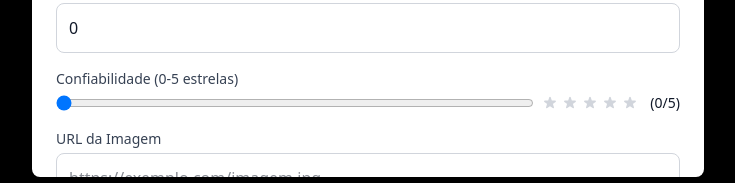
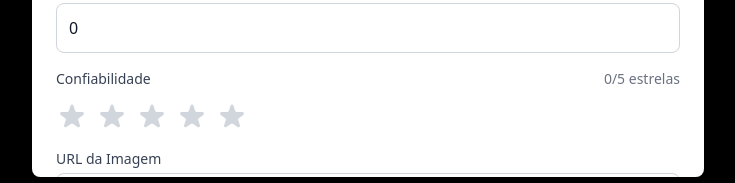
Before and after one commit to ViniciusBoroto/whey-baratein, a React app in the folder frontend/: page / in a window 1280 px wide. Both pictures are taken after a click on the button "+ Adicionar". Shown: the part 583-766 px from the top of the page, without its empty margins (272-1007 px from the left). Built offline with nearby package versions, Linux system fonts and the light colour scheme; no server answers; the HTML template or start-up script is replaced by a standard one.

Commit message:
data: brands

```diff
--- a/frontend/src/App.tsx
+++ b/frontend/src/App.tsx
@@ -1,6 +1,7 @@
 import React, { useState, useEffect } from "react";
 import "./App.css";
 import { BrandSelector } from "./components/BrandSelector";
+import { StarSlider } from "./components/StarSlider";
 
 interface WheyProtein {
   id: number;
@@ -313,26 +314,25 @@ function App() {
 
         {/* Content */}
         {activeTab === "products" && (
-          <div className="grid grid-cols-1 sm:grid-cols-2 md:grid-cols-3 lg:grid-cols-4 xl:grid-cols-5 gap-4">
+          <div className="grid grid-cols-2 sm:grid-cols-3 md:grid-cols-4 lg:grid-cols-5 xl:grid-cols-6 gap-3">
             {proteins.map((protein) => (
               <div
                 key={protein.id}
-                className={`rounded-lg shadow-md p-4 ${
+                className={`rounded-lg shadow-sm p-3 ${
                   darkMode
                     ? "bg-gray-800 border-gray-700"
                     : "bg-white border-gray-200"
-                } border`}
+                } border hover:shadow-md transition-shadow`}
               >
                 {protein.image_url && (
                   <img
                     src={protein.image_url}
                     alt={protein.name}
-                    className="w-full h-32 object-cover rounded-lg mb-3"
+                    className="w-full h-20 object-cover rounded mb-2"
                   />
                 )}
-                <div className="flex justify-between items-start mb-2">
-                  <div className="flex-1">
-                    <h3 className="text-sm font-semibold truncate">
+                <div className="mb-2">
+                  <h3 className="text-xs font-semibold truncate">
                     {protein.name}
                   </h3>
                   <p
@@ -343,17 +343,16 @@ function App() {
                     {protein.brand?.name || "Sem marca"}
                   </p>
                 </div>
-                  <span className="px-2 py-1 bg-blue-100 text-blue-800 text-xs font-medium rounded-full ml-2">
+
+                <div className="flex items-center justify-between mb-2">
+                  <span className="px-2 py-1 bg-blue-100 text-blue-800 text-xs font-medium rounded">
                     R$ {protein.price.toFixed(0)}
                   </span>
-                </div>
-
-                <div className="flex items-center justify-between mb-3">
                   <div className="flex items-center space-x-1">
                     {Array.from({ length: 5 }, (_, i) => (
                       <svg
                         key={i}
-                        className={`w-3 h-3 ${
+                        className={`w-2 h-2 ${
                           i < protein.reliability
                             ? "text-yellow-400"
                             : "text-gray-300"
@@ -365,12 +364,9 @@ function App() {
                       </svg>
                     ))}
                   </div>
-                  <span className="text-xs text-gray-500">
-                    ({protein.reliability}/5)
-                  </span>
                 </div>
 
-                <div className="space-y-1 mb-3 text-xs">
+                <div className="space-y-1 mb-2 text-xs">
                   <div className="flex justify-between">
                     <span
                       className={`${
@@ -395,30 +391,18 @@ function App() {
                       {protein.protein_concentration.toFixed(1)}%
                     </span>
                   </div>
-                  <div className="flex justify-between">
-                    <span
-                      className={`${
-                        darkMode ? "text-gray-400" : "text-gray-600"
-                      }`}
-                    >
-                      Preço/EAA:
-                    </span>
-                    <span className="font-medium text-green-600">
-                      {protein.eea_price.toFixed(2)}
-                    </span>
-                  </div>
                 </div>
 
                 <div className="flex space-x-1">
                   <button
                     onClick={() => handleEdit(protein)}
-                    className="flex-1 bg-yellow-600 hover:bg-yellow-700 text-white py-1 px-2 rounded text-xs"
+                    className="flex-1 bg-yellow-600 hover:bg-yellow-700 text-white py-1 px-1 rounded text-xs"
                   >
                     Editar
                   </button>
                   <button
                     onClick={() => handleDelete(protein.id)}
-                    className="flex-1 bg-red-600 hover:bg-red-700 text-white py-1 px-2 rounded text-xs"
+                    className="flex-1 bg-red-600 hover:bg-red-700 text-white py-1 px-1 rounded text-xs"
                   >
                     Excluir
                   </button>
@@ -690,47 +674,11 @@ function App() {
                   />
                 </div>
                 <div>
-                  <label
-                    className={`block text-sm font-medium mb-1 ${
-                      darkMode ? "text-gray-300" : "text-gray-700"
-                    }`}
-                  >
-                    Confiabilidade (0-5 estrelas)
-                  </label>
-                  <div className="flex items-center space-x-2">
-                    <input
-                      type="range"
-                      min="0"
-                      max="5"
-                      value={formData.reliability}
-                      onChange={(e) =>
-                        setFormData({
-                          ...formData,
-                          reliability: Number(e.target.value),
-                        })
-                      }
-                      className="flex-1"
+                  <StarSlider
+                    value={formData.reliability || 0}
+                    onChange={(value) => setFormData({ ...formData, reliability: value })}
+                    darkMode={darkMode}
                   />
-                    <div className="flex items-center space-x-1">
-                      {Array.from({ length: 5 }, (_, i) => (
-                        <svg
-                          key={i}
-                          className={`w-4 h-4 ${
-                            i < (formData.reliability || 0)
-                              ? "text-yellow-400"
-                              : "text-gray-300"
-                          }`}
-                          fill="currentColor"
-                          viewBox="0 0 20 20"
-                        >
-                          <path d="M9.049 2.927c.3-.921 1.603-.921 1.902 0l1.07 3.292a1 1 0 00.95.69h3.462c.969 0 1.371 1.24.588 1.81l-2.8 2.034a1 1 0 00-.364 1.118l1.07 3.292c.3.921-.755 1.688-1.54 1.118l-2.8-2.034a1 1 0 00-1.175 0l-2.8 2.034c-.784.57-1.838-.197-1.539-1.118l1.07-3.292a1 1 0 00-.364-1.118L2.98 8.72c-.783-.57-.38-1.81.588-1.81h3.461a1 1 0 00.951-.69l1.07-3.292z" />
-                        </svg>
-                      ))}
-                      <span className="text-sm ml-2">
-                        ({formData.reliability || 0}/5)
-                      </span>
-                    </div>
-                  </div>
                 </div>
               </div>
 
--- /dev/null
+++ b/frontend/src/components/StarSlider.tsx
@@ -0,0 +1,52 @@
+import React from 'react';
+
+interface StarSliderProps {
+  value: number;
+  onChange: (value: number) => void;
+  darkMode?: boolean;
+}
+
+export const StarSlider: React.FC<StarSliderProps> = ({ value, onChange, darkMode = false }) => {
+  return (
+    <div className="space-y-3">
+      <div className="flex items-center justify-between">
+        <span className={`text-sm font-medium ${darkMode ? 'text-gray-300' : 'text-gray-700'}`}>
+          Confiabilidade
+        </span>
+        <span className={`text-sm ${darkMode ? 'text-gray-400' : 'text-gray-500'}`}>
+          {value}/5 estrelas
+        </span>
+      </div>
+
+      <div className="flex items-center space-x-2">
+        {Array.from({ length: 5 }, (_, i) => {
+          const starValue = i + 1;
+          const isFilled = starValue <= value;
+
+          return (
+            <button
+              key={i}
+              type="button"
+              onClick={() => onChange(starValue)}
+              className="group transition-transform hover:scale-110 focus:outline-none"
+            >
+              <svg
+                className={`w-8 h-8 transition-colors ${
+                  isFilled
+                    ? 'text-yellow-400 drop-shadow-sm'
+                    : darkMode
+                      ? 'text-gray-600 hover:text-gray-500'
+                      : 'text-gray-300 hover:text-gray-400'
+                }`}
+                fill="currentColor"
+                viewBox="0 0 20 20"
+              >
+                <path d="M9.049 2.927c.3-.921 1.603-.921 1.902 0l1.07 3.292a1 1 0 00.95.69h3.462c.969 0 1.371 1.24.588 1.81l-2.8 2.034a1 1 0 00-.364 1.118l1.07 3.292c.3.921-.755 1.688-1.54 1.118l-2.8-2.034a1 1 0 00-1.175 0l-2.8 2.034c-.784.57-1.838-.197-1.539-1.118l1.07-3.292a1 1 0 00-.364-1.118L2.98 8.72c-.783-.57-.38-1.81.588-1.81h3.461a1 1 0 00.951-.69l1.07-3.292z" />
+              </svg>
+            </button>
+          );
+        })}
+      </div>
+    </div>
+  );
+};
```
Also changed, not shown: 1 other file (tests, documents, lock files or other folders). Lines whose indentation alone changed are shown as unchanged.
